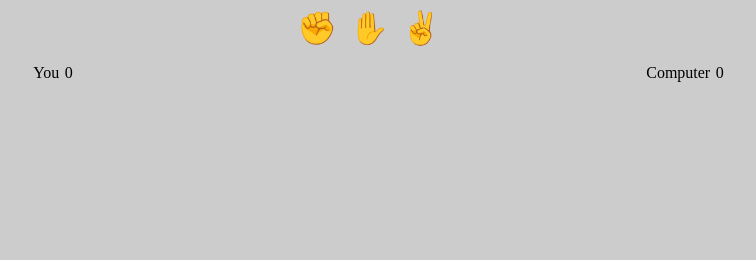
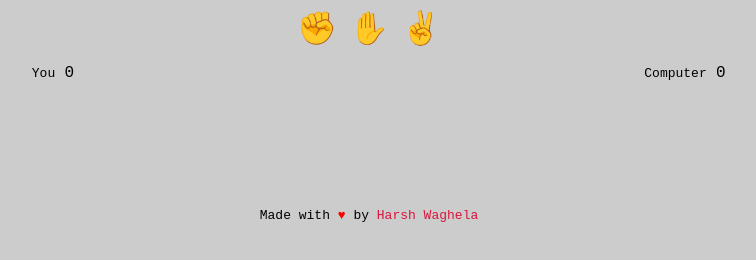
Before and after one commit to styrene01/js_rock_paper_scissor, a plain HTML site: page index.html in a window 1280 px wide. Shown: the whole page, without its empty margins (271-1027 px from the left). Drawn offline with Linux system fonts and the light colour scheme.

Commit message:
added made with love

```diff
--- a/index.html
+++ b/index.html
@@ -1,11 +1,11 @@
 <!DOCTYPE html>
 <html lang="en">
   <head>
-    <meta charset="UTF-8">
-    <meta name="viewport" content="width=device-width, initial-scale=1.0">
-    <meta http-equiv="X-UA_Compatible" content="ie-edge">
+    <meta charset="UTF-8" />
+    <meta name="viewport" content="width=device-width, initial-scale=1.0" />
+    <meta http-equiv="X-UA_Compatible" content="ie-edge" />
     <title>Document</title>
-    <link rel="stylesheet" href="style.css">
+    <link rel="stylesheet" href="style.css" />
     <script src="script.js" defer></script>
   </head>
   <body>
@@ -26,5 +26,14 @@
       <!-- <div class="result-selection winner">✊</div>
         <div class="result-selection">✌</div> -->
     </div>
+    <footer>
+      Made with <span style="color: red;">&hearts;</span> by
+      <a
+        href="https://www.linkedin.com/in/harsh-waghela-06a8a5191/"
+        class="link"
+        target="_blank"
+        >Harsh Waghela</a
+      >
+    </footer>
   </body>
 </html>
--- a/style.css
+++ b/style.css
@@ -1,27 +1,27 @@
-body{
-    background-color: #CCC;
+body {
+  background-color: #ccc;
+  font-family: monospace;
 }
 
-.selections{
+.selections {
   display: flex;
   justify-content: center;
 }
 
-.selection{
+.selection {
   background: none;
   border: none;
   outline: none;
   cursor: pointer; /*clickable pointer*/
   font-size: 2rem;
   transition: 100ms;
-
 }
 
-.selection:hover{
+.selection:hover {
   transform: scale(1.2);
 }
 
-.results{
+.results {
   margin-top: 1rem;
   display: grid;
   justify-content: center;
@@ -30,17 +30,32 @@ body{
   align-items: center;
 }
 
-.result-score{
-    margin-left: .1rem;
+.result-score {
+  margin-left: 0.1rem;
   font-size: 1rem;
-    color:#000000;
+  color: #000000;
 }
 
-.result-selection{
-    opacity: .5;
+.result-selection {
+  opacity: 0.5;
 }
 
-.result-selection.winner{
+.result-selection.winner {
   opacity: 1;
   font-size: 1.5rem;
 }
+
+footer {
+  text-align: center;
+  padding: 10% 2% 2% 2%;
+  background-color: #ccc;
+}
+
+a {
+  color: crimson;
+  text-decoration: none;
+}
+
+.link:hover {
+  color: #795548;
+}
```
Lines whose indentation alone changed are shown as unchanged.
